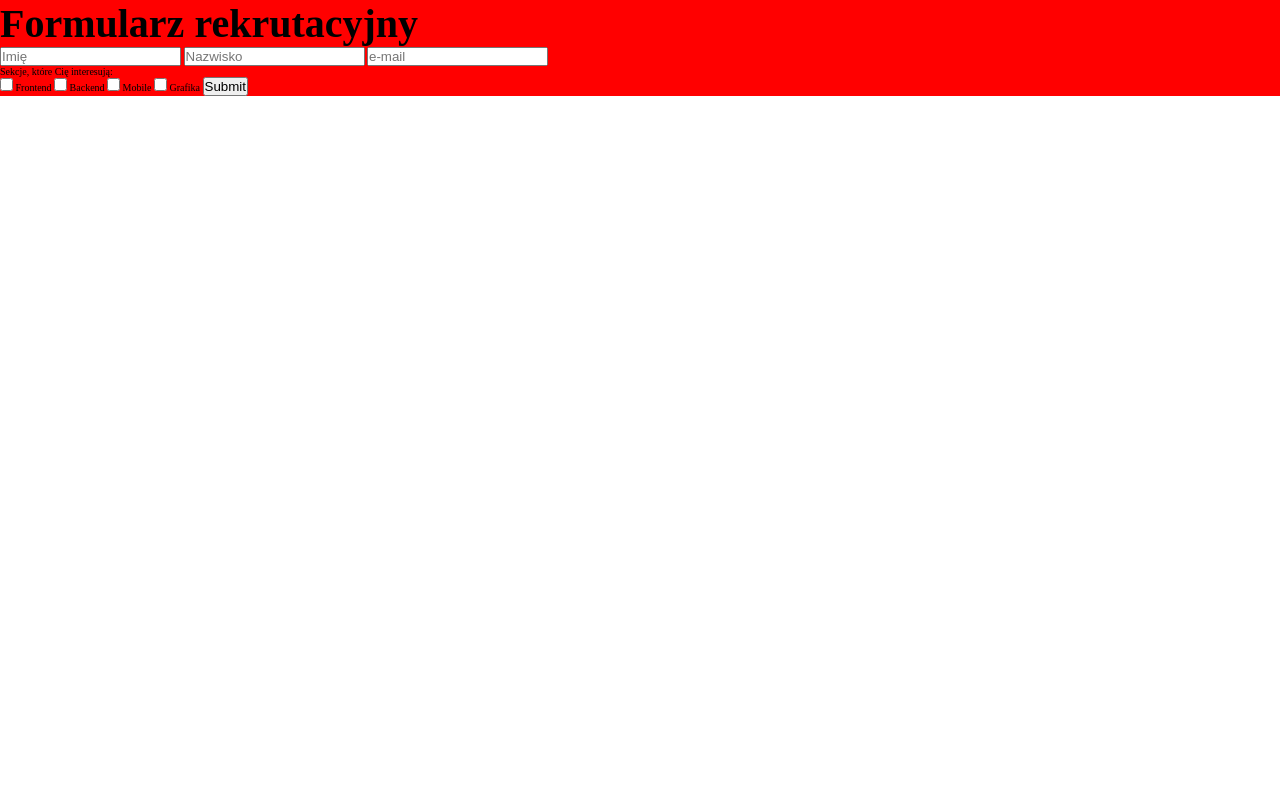
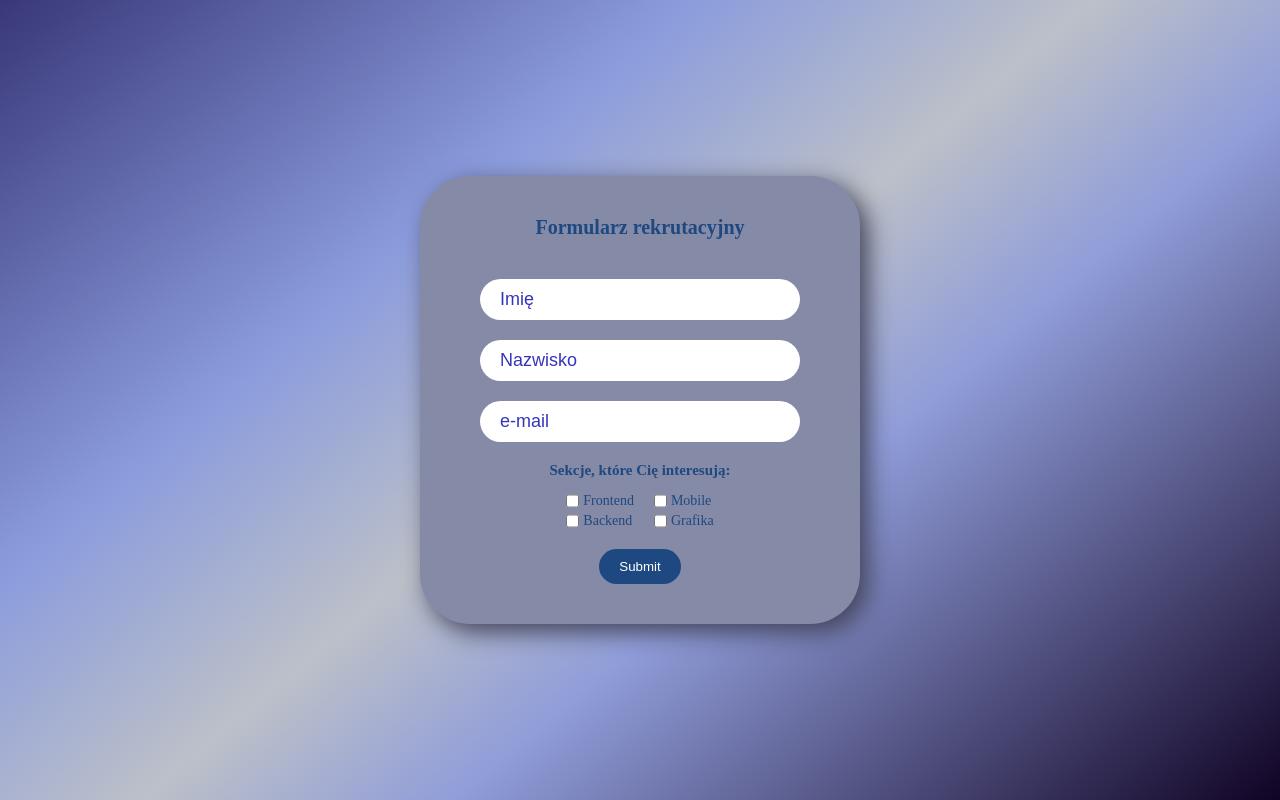
Before and after one commit to JedWoj/AKAI, a plain HTML site: page index.html in a window 1280 px wide. Drawn offline with Linux system fonts and the light colour scheme.

Commit message:
basic styling added

```diff
--- a/index.html
+++ b/index.html
@@ -18,18 +18,32 @@
                 <input class="form__input"  type="text" placeholder="Nazwisko" />
                 <input class="form__input"  type="text" placeholder="e-mail" />
             </div>
-            <p>
+            <p class="form__text">
                 Sekcje, które Cię interesują:
             </p>
-            <input type="checkbox" id="frontend-checkbox" name="section" value="frontend">
+            <div class="form__checkbox-flex">
+                <div>
+                    <div class="form__checkbox-wrap">
+                        <input type="checkbox" class="form__checkbox" id="frontend-checkbox" name="section" value="frontend">
                         <label for="frontend-checkbox">Frontend</label>
-            <input type="checkbox" id="backend-checkbox" name="section" value="backend">
+                    </div>
+                    <div class="form__checkbox-wrap">
+                        <input type="checkbox" class="form__checkbox" id="backend-checkbox" name="section" value="backend">
                         <label for="backend-checkbox">Backend</label>
-            <input type="checkbox" id="mobile-checkbox" name="section" value="mobile">
+                    </div>
+                </div>
+                <div>
+                    <div class="form__checkbox-wrap">
+                        <input type="checkbox" class="form__checkbox" id="mobile-checkbox" name="section" value="mobile">
                         <label for="mobile-checkbox">Mobile</label>
-            <input type="checkbox" id="graphics-checkbox" name="section" value="graphics">
+                    </div>
+                    <div class="form__checkbox-wrap">
+                        <input type="checkbox" class="form__checkbox" id="graphics-checkbox" name="section" value="graphics">
                         <label for="graphics-checkbox">Grafika</label>
-            <input type="submit" />
+                    </div>
+                </div>
+            </div>
+                <input type="submit" class="form__btn" />
             </form>
         </main>
     </body>
--- a/sass/_background.scss
+++ b/sass/_background.scss
@@ -0,0 +1,5 @@
+.background {
+    background: linear-gradient(140deg, rgba(56,55,121,1) 0%, rgba(139,156,221,1) 31%, rgba(188,192,200,1) 49%, rgba(144,157,217,1) 63%, rgba(16,3,36,1) 100%);
+    height: 100vh;
+    width: 100vw;
+}
--- a/sass/_base.scss
+++ b/sass/_base.scss
@@ -1,3 +1,5 @@
+$color-primary: #1e4880;
+
 *,
 *::before,
 *::after {
--- a/sass/_form.scss
+++ b/sass/_form.scss
@@ -1,7 +1,74 @@
 .form {
-    background-color: red;
+    position: absolute;
+    top: 50%;
+    left: 50%;
+    transform: translate(-50%,-50%);
+    background-color: rgb(133, 138, 167);
+    padding: 4rem 6rem;
+    color: $color-primary;
+    border-radius: 5rem;
+    box-shadow: 8px 8px 24px 0px rgba(66, 68, 90);
+    min-width: 44rem;
 
     &__heading {
-        font-size: 4rem;
+        font-size: 2rem;
+        text-align: center;
+        margin-bottom: 4rem;
+    }
+
+    &__input-wrap {
+        display: flex;
+        flex-direction: column;
+        gap: 2rem;
+        margin: 2rem 0;
+        margin-left: auto;
+        margin-right: auto;
+    }
+
+    &__input {
+        padding: 1rem 2rem;
+        border-radius: 5rem;
+        outline: none;
+        border: none;
+        font-size: 1.8rem;
+        color: $color-primary;
+
+        &::placeholder {
+            color: rgb(53, 53, 187);
+        }
+    }
+
+    &__text {
+        font-size: 1.5rem;
+        font-weight: bold;
+        text-align: center;
+        margin-bottom: 1rem;
+    }
+
+    &__checkbox-wrap {
+        display: flex;
+        gap: 0.4rem;
+        margin-top: 0.4rem;
+        font-size: 1.4rem;
+    }
+
+    &__checkbox-flex {
+        display: flex;
+        gap: 2rem;
+        align-items: center;
+        justify-content: center;
+    }
+
+    &__btn {
+        margin-left: auto;
+        margin-right: auto;
+        display: block;
+        margin-top: 2rem;
+        background-color: $color-primary;
+        outline: none;
+        border: none;
+        padding: 1rem 2rem;
+        color: #fff;
+        border-radius: 5rem;
     }
 }
```
Also changed, not shown: sass/main.css, 1 other file. Lines whose indentation alone changed are shown as unchanged.
